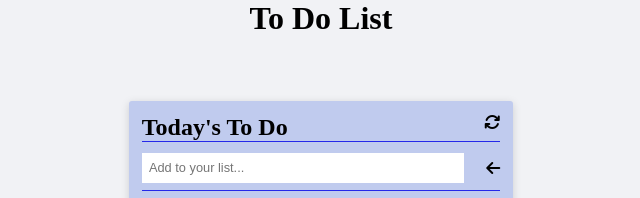
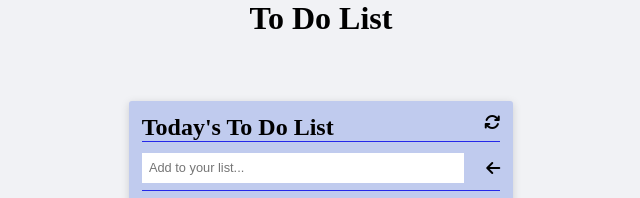
Before and after one commit to Ellyboi/To-Do-List, a website built with webpack: page dist/index.html in a window 1280 px wide. Shown: the top 198 px of the page, 319-959 px from the left. Built offline with nearby package versions, Linux system fonts and the light colour scheme.

```diff
--- a/dist/index.html
+++ b/dist/index.html
@@ -14,7 +14,7 @@
   <!-- To Do List -->
   <div class="list-container">
     <div class="list-header">
-      <h2 class="list-title">Today's To Do</h2>
+      <h2 class="list-title">Today's To Do List</h2>
       <i class="fas fa-sync"></i>
     </div>
     <div class="">
--- a/package.json
+++ b/package.json
@@ -4,9 +4,9 @@
   "description": "",
   "main": "index.js",
   "scripts": {
-    "start": "webpack serve --open",
+    "test": "echo \"Error: no test specified\" && exit 1",
     "build": "webpack",
-    "test": "echo \"Error: no test specified\" && exit 1"
+    "start": "webpack serve --open"
   },
   "repository": {
     "type": "git",
```
